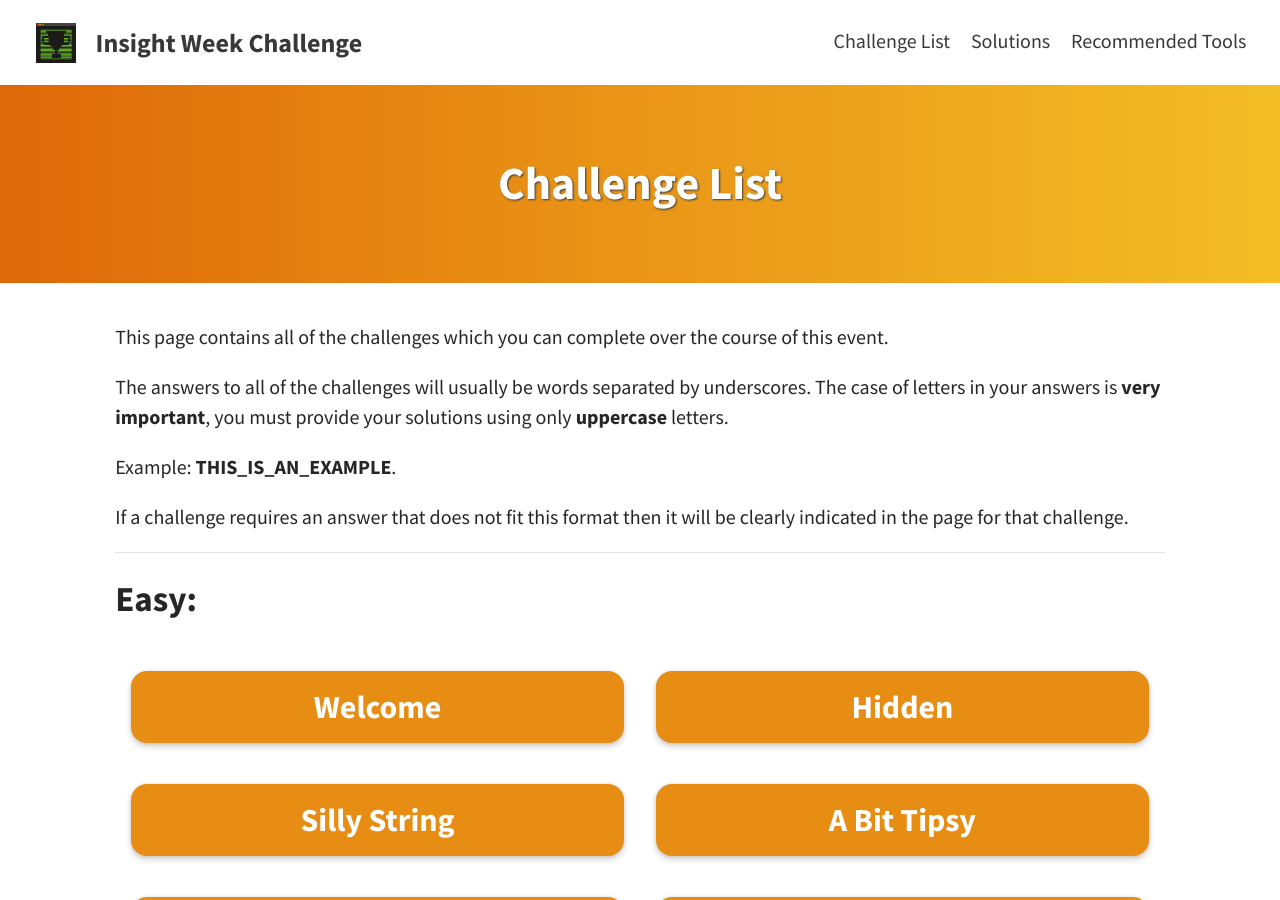
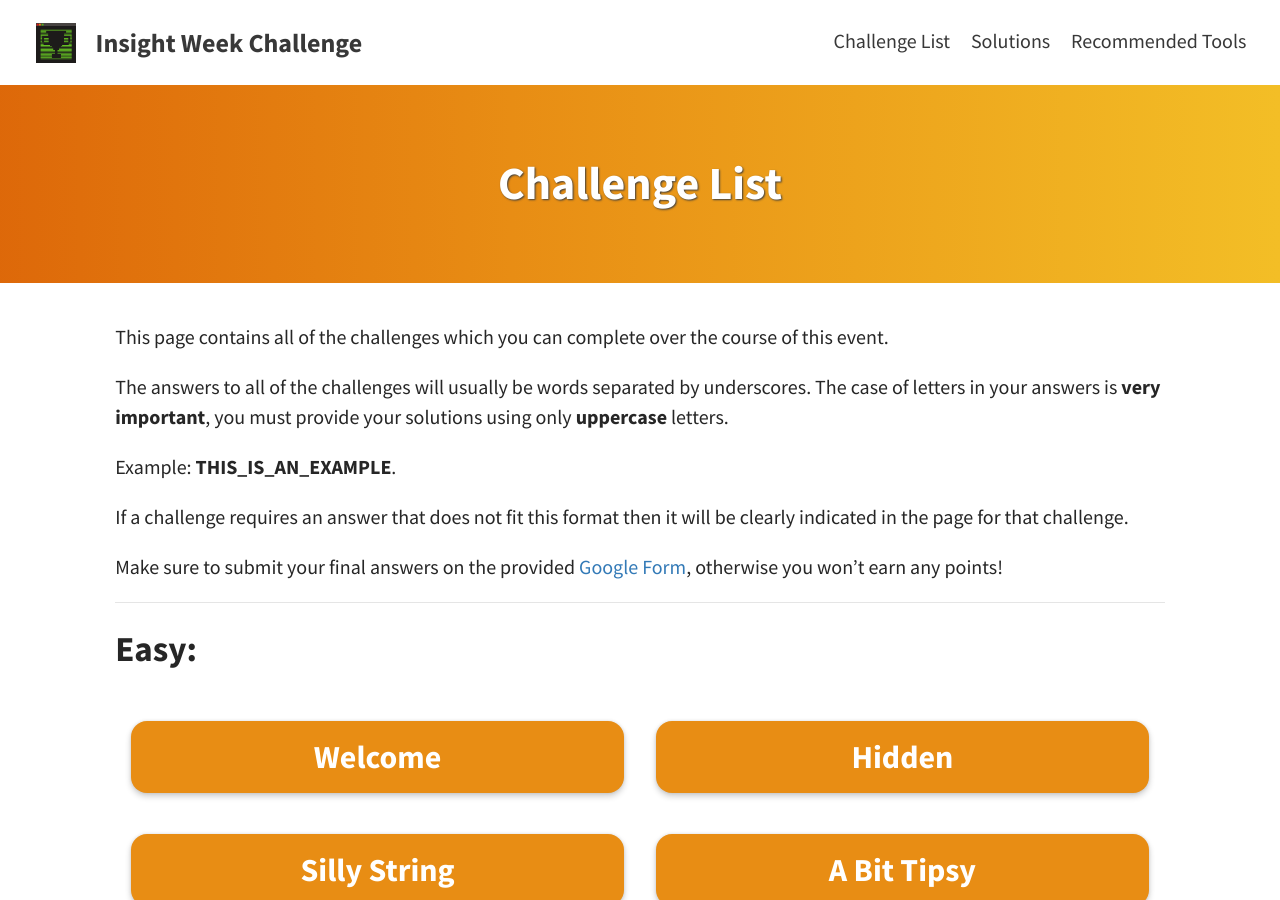
Before and after one commit to jnk838/insight-week-challenge, a Jekyll site: the page built from pages/challenges/challenges.md, in a window 1280 px wide and 900 px high. Built offline with Jekyll 4.4.1, drawn with Linux system fonts in a browser that asks for light colours.

Commit message:
Added links to the Google Form

```diff
--- a/pages/challenges/challenges.md
+++ b/pages/challenges/challenges.md
@@ -15,6 +15,9 @@ Example: **THIS_IS_AN_EXAMPLE**.
 
 If a challenge requires an answer that does not fit this format then it will be
 clearly indicated in the page for that challenge.
+
+Make sure to submit your final answers on the provided [Google Form](https://docs.google.com/forms/d/e/1FAIpQLSdY8CXp1X3GdxRZ8Y8O1Jx5MhLP4eAHbUx_IoBjEGxIM2LD6w/viewform),
+otherwise you won't earn any points!
 
 ---
 
```
Also changed, not shown: home.md (+1 -1 lines).
